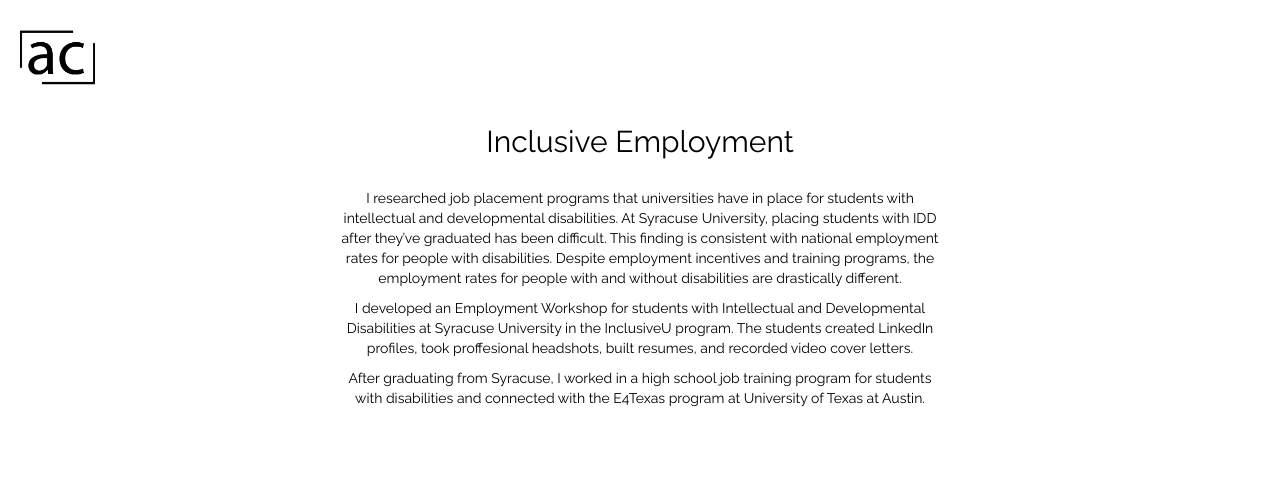
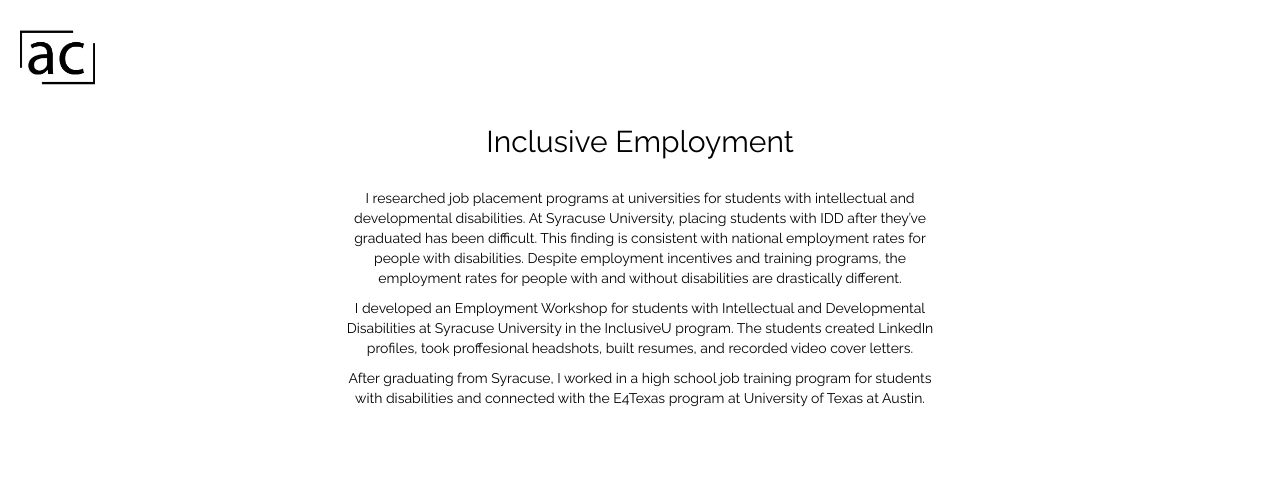
Before and after one commit to accaffey/portfolio, a plain HTML site: page inclusiveu.html in a window 1280 px wide. Shown: the top 481 px of the page. Drawn offline with Linux system fonts and the light colour scheme.

Commit message:
update copy

```diff
--- a/inclusiveu.html
+++ b/inclusiveu.html
@@ -46,7 +46,7 @@
   <div class="col-md-3"></div>
   <div class="col-md-6 pagecenter">
     <h2> Inclusive Employment </h2>
-    <p>I researched job placement programs that universities have in place for students with intellectual and developmental disabilities. At Syracuse University, placing students with IDD after they’ve graduated has been difficult. This finding is consistent with national employment rates for people with disabilities. Despite employment incentives and training programs, the employment rates for people with and without disabilities are drastically different. </p> <p> I developed an Employment Workshop for students with Intellectual and Developmental Disabilities at Syracuse University in the InclusiveU program. The students created LinkedIn profiles, took proffesional headshots, built resumes, and recorded video cover letters. </p>  <p> After graduating from Syracuse, I worked in a high school job training program for students with disabilities and connected with the E4Texas program at University of Texas at Austin.
+    <p>I researched job placement programs at universities for students with intellectual and developmental disabilities. At Syracuse University, placing students with IDD after they’ve graduated has been difficult. This finding is consistent with national employment rates for people with disabilities. Despite employment incentives and training programs, the employment rates for people with and without disabilities are drastically different. </p> <p> I developed an Employment Workshop for students with Intellectual and Developmental Disabilities at Syracuse University in the InclusiveU program. The students created LinkedIn profiles, took proffesional headshots, built resumes, and recorded video cover letters. </p>  <p> After graduating from Syracuse, I worked in a high school job training program for students with disabilities and connected with the E4Texas program at University of Texas at Austin.
     </div>
   <div class="col-md-3"></div>
   </div>
```
